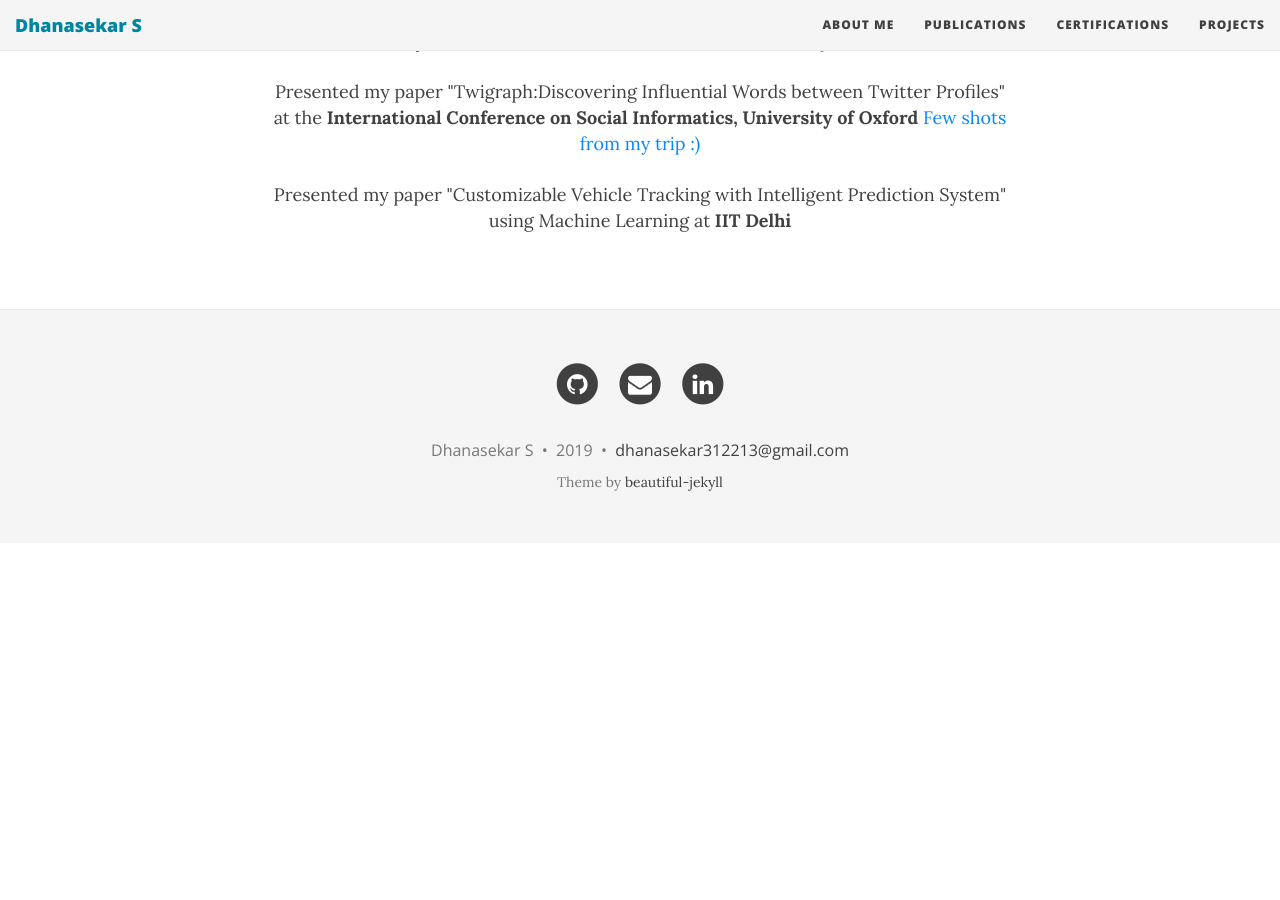
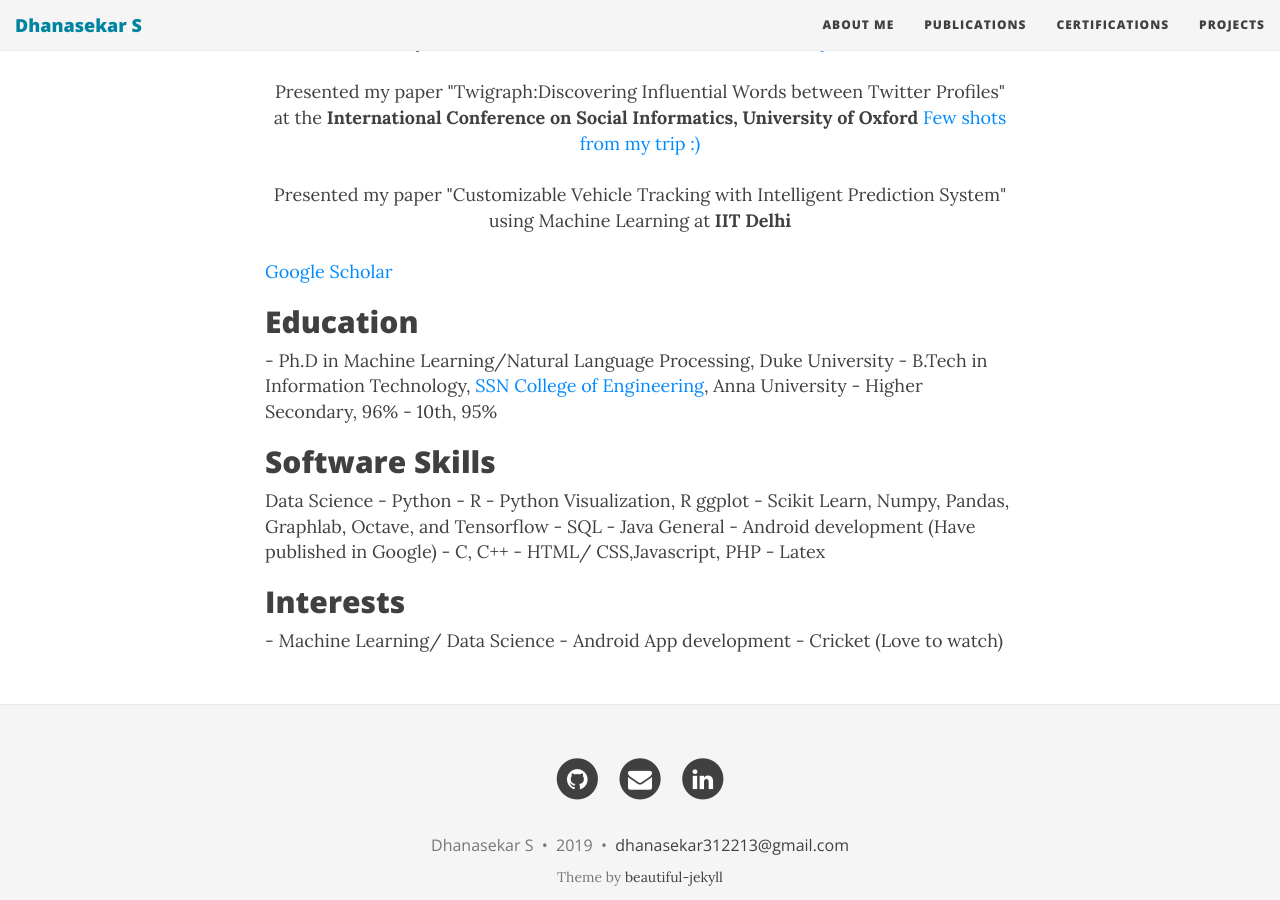
Before and after one commit to Dhanasekar-S/Dhanasekar-S.github.io, a Jekyll site: the page built from index.html, in a window 1280 px wide and 900 px high, scrolled down 958 px. Built offline with Jekyll 4.4.1, drawn with Linux system fonts in a browser that asks for light colours; nearby versions of some CDN libraries; the list of posts is cut into pages by our own code; before the commit the page ends 1501 px from its top, so only the background shows below that.

Commit message:
Update index.html

```diff
--- a/index.html
+++ b/index.html
@@ -39,3 +39,36 @@ This website contains my personal and research information. Feel free to browse
 <br>
 <center>Presented my paper "Customizable Vehicle Tracking with Intelligent Prediction System" using Machine Learning at <b>IIT Delhi</b><br></center>
 <br>
+
+<a href='https://scholar.google.com/citations?user=IZBNDU8AAAAJ&hl=en' target="_blank"> Google Scholar</a>
+
+<h2>Education</h2>
+
+- Ph.D in Machine Learning/Natural Language Processing, Duke University
+- B.Tech in Information Technology, <a href="http://www.ssn.edu.in/"> SSN College of Engineering</a>, Anna University
+- Higher Secondary, 96%
+- 10th, 95%
+
+
+<h2>Software Skills</h2>
+
+Data Science
+- Python
+- R
+- Python Visualization, R ggplot
+- Scikit Learn, Numpy, Pandas, Graphlab, Octave, and Tensorflow
+- SQL
+- Java
+
+General
+- Android development (Have published in Google)
+- C, C++
+- HTML/ CSS,Javascript, PHP
+- Latex
+
+
+<h2>Interests</h2>
+
+- Machine Learning/ Data Science
+- Android App development
+- Cricket (Love to watch)
```
